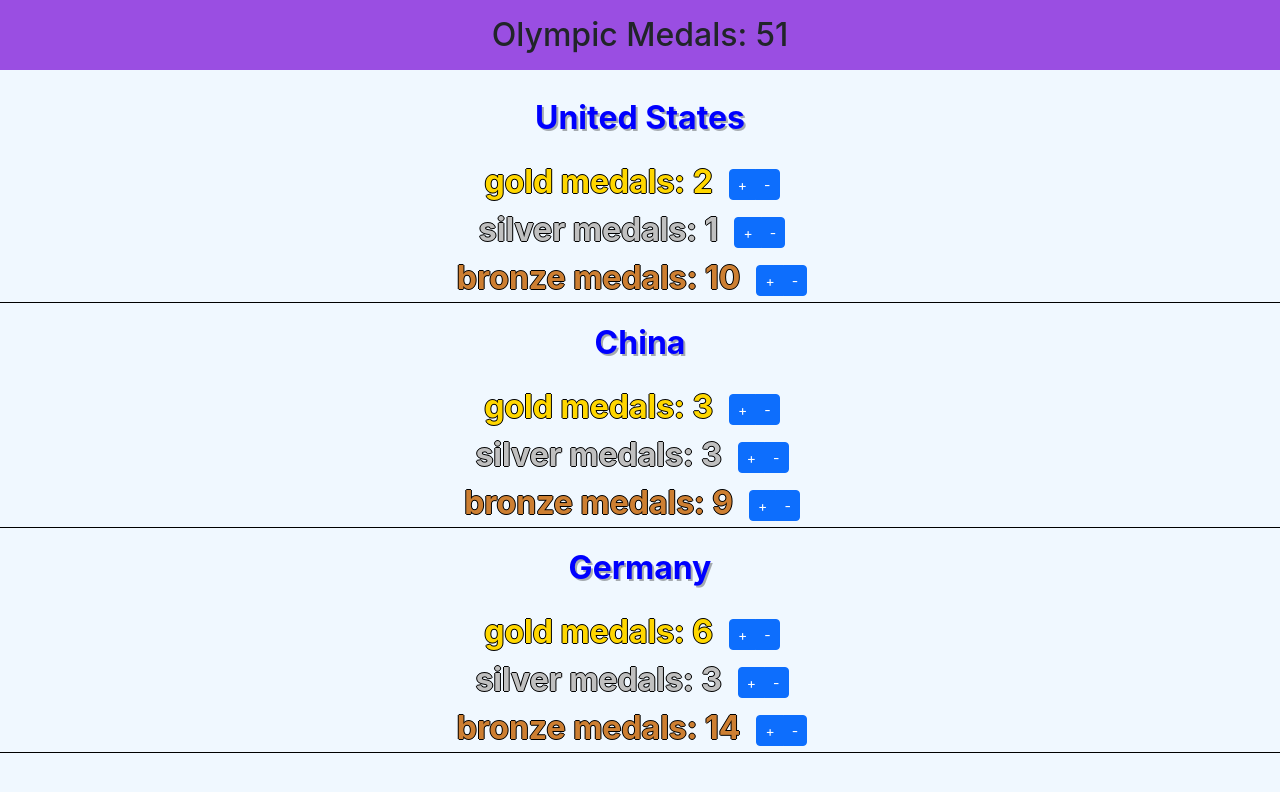
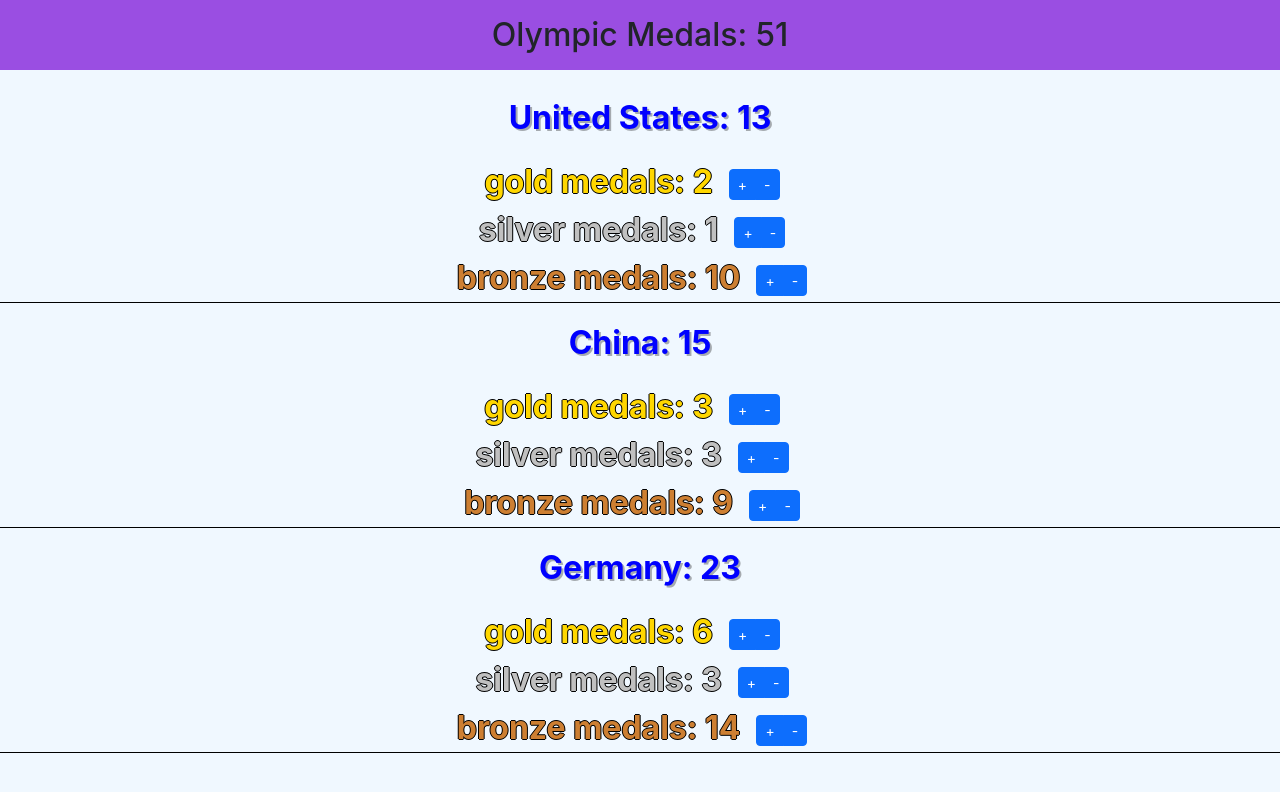
Before and after one commit to kbauer17/bauer-react-country-app, a React (Create React App) app: page / in a window 1280 px wide. Shown: the top 792 px of the page. Built offline with nearby package versions, Linux system fonts and the light colour scheme.

Commit message:
[2.09] Add Country total medals count

```diff
--- a/src/components/Country.jsx
+++ b/src/components/Country.jsx
@@ -7,10 +7,11 @@ class Country extends Component {
     render(){
         const {onIncrement, onDecrement, country} = this.props;
         const medalTypes = [{type: 'gold'}, {type: 'silver'}, {type: 'bronze'}];
+        const countryTotalMedals = country.gold + country.silver + country.bronze;
 
         return (
             <div className='container-fluid'>
-                <div className='name py-3'> { country.name } </div>
+                <div className='name py-3'> { country.name }:  {countryTotalMedals}</div>
                    {medalTypes.map( (e)=>{
                         return (
                             <Medal
```
